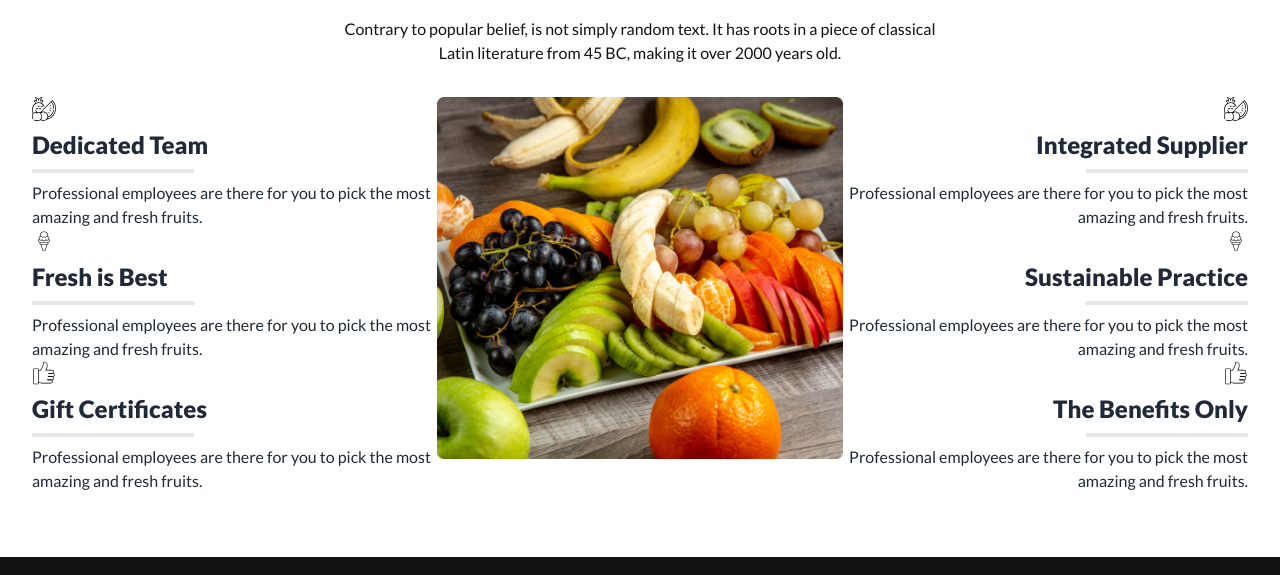
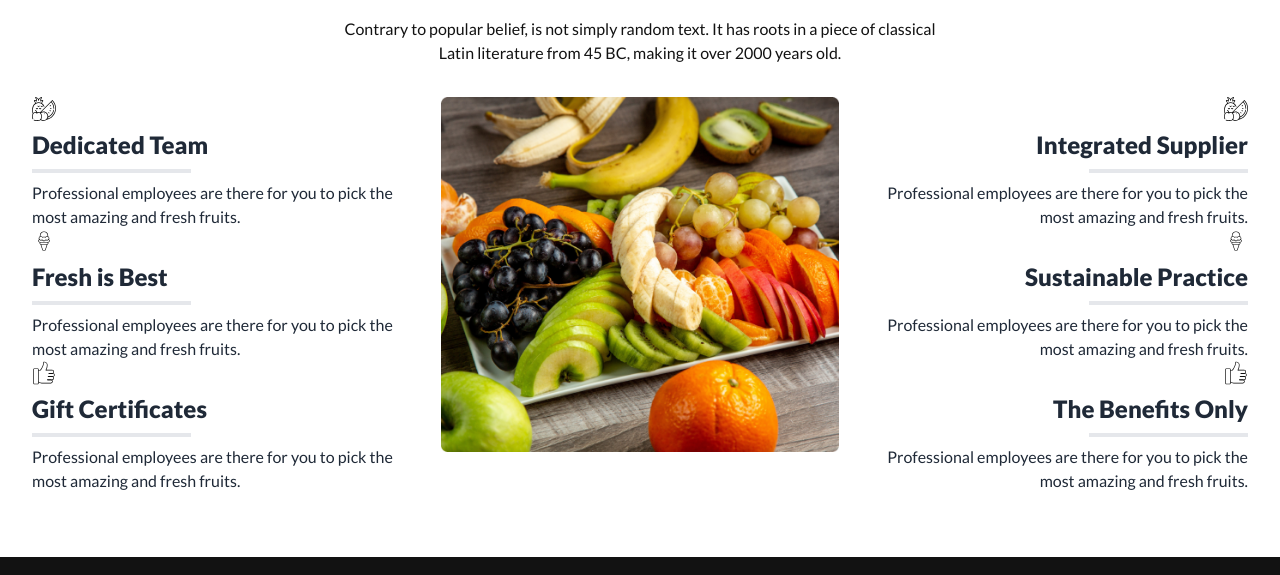
Before and after one commit to KhaledAhmed2004/B8A3-fruit-brust, a plain HTML site: page index.html in a window 1280 px wide. Shown: the part 2820-3395 px from the top of the page. Drawn offline with nearby package versions, Linux system fonts and the light colour scheme.

Commit message:
more thing is added

```diff
--- a/index.html
+++ b/index.html
@@ -798,7 +798,7 @@
           Latin literature from 45 BC, making it over 2000 years old.
         </p>
         <!-- main content -->
-        <div class="grid grid-cols-1 lg:grid-cols-3">
+        <div class="grid grid-cols-1 lg:grid-cols-3 gap-3">
           <div class="flex flex-col">
             <div class="flex flex-col gap-2">
               <svg
@@ -928,11 +928,11 @@
               </p>
             </div>
           </div>
-          <div class="order-first lg:order-none">
+          <div class="order-first lg:order-none mx-auto mb-4">
             <img src="./images/whychoose1.png" alt="" />
           </div>
           <div class="flex flex-col">
-            <div class="text-right flex flex-col items-end gap-2">
+            <div class="text-left lg:text-right flex flex-col items-start lg:items-end gap-2">
               <svg
                 xmlns="http://www.w3.org/2000/svg"
                 width="24"
@@ -995,7 +995,7 @@
                 amazing and fresh fruits.
               </p>
             </div>
-            <div class="text-right flex flex-col items-end gap-2">
+            <div class="text-left lg:text-right flex flex-col items-start lg:items-end gap-2"">
               <svg
                 xmlns="http://www.w3.org/2000/svg"
                 width="24"
@@ -1019,7 +1019,7 @@
                 amazing and fresh fruits.
               </p>
             </div>
-            <div class="text-right flex flex-col items-end gap-2">
+            <div class="text-left lg:text-right flex flex-col items-start lg:items-end gap-2"">
               <svg
                 xmlns="http://www.w3.org/2000/svg"
                 width="24"
```
